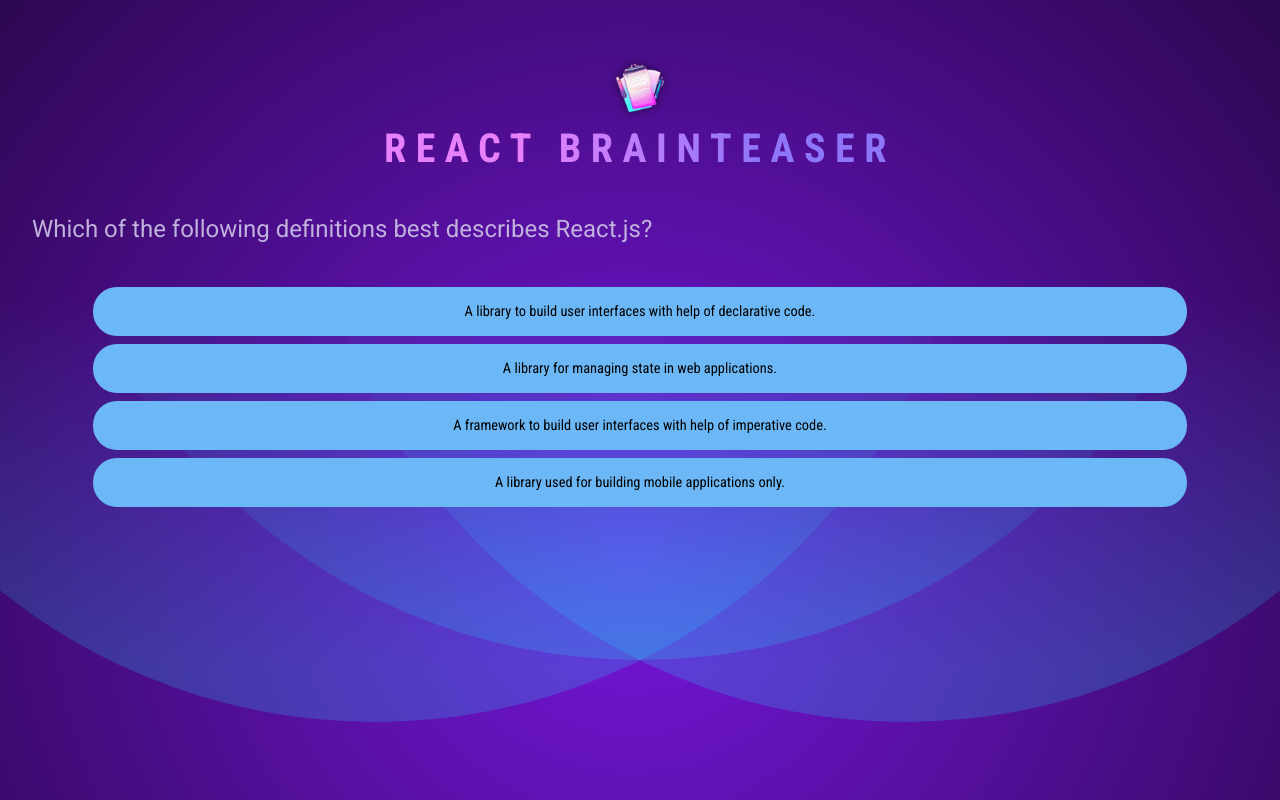
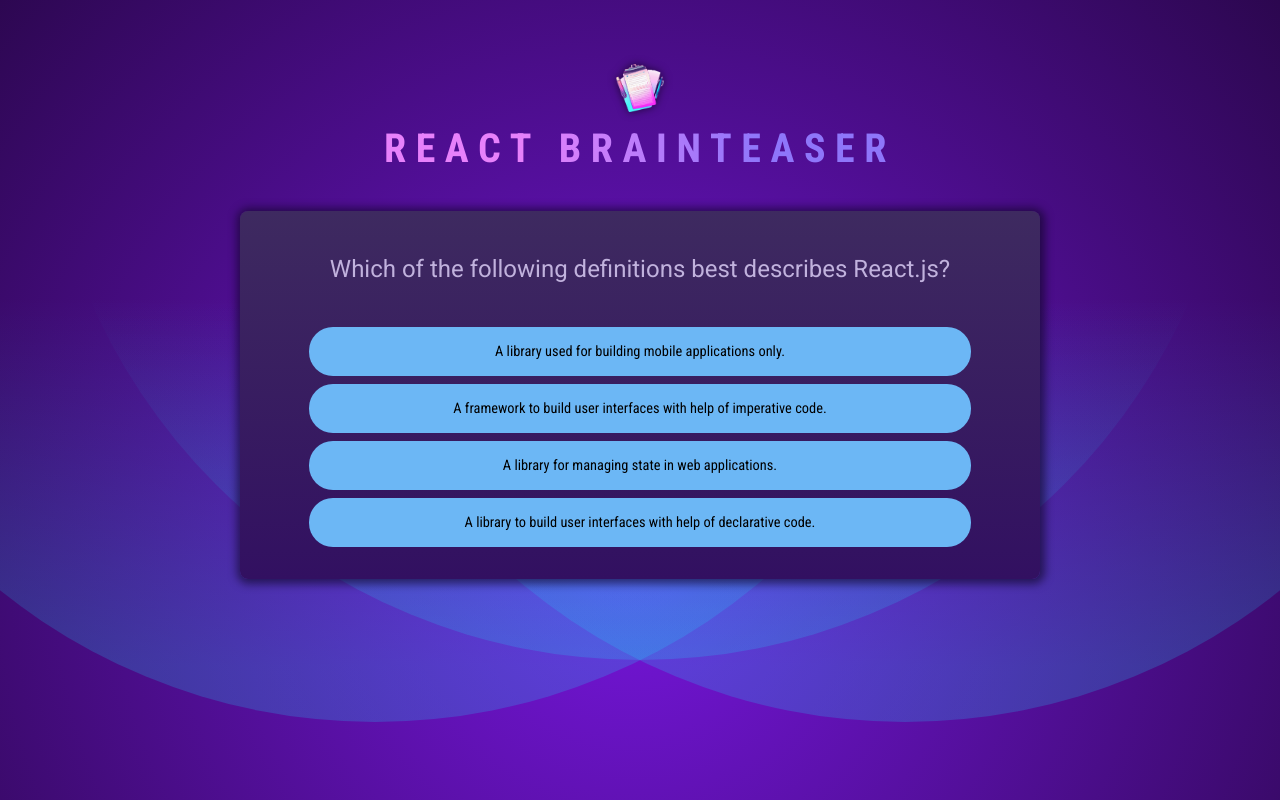
Before and after one commit to NirajMourya/ReactBrainTeaser, a React (Create React App) app in the folder reactbrainteaser/: page / in a window 1280 px wide. Built offline with nearby package versions, Linux system fonts and the light colour scheme.

Commit message:
Added answer shuffle and quiz completed logic

```diff
--- a/reactbrainteaser/src/App.js
+++ b/reactbrainteaser/src/App.js
@@ -5,7 +5,9 @@ function App() {
   return (
     <>
     <Header/>
-    <Quiz/>
+    <main>
+      <Quiz/>
+    </main>
     </>
   );
 }
--- a/reactbrainteaser/src/components/Quiz.jsx
+++ b/reactbrainteaser/src/components/Quiz.jsx
@@ -1,10 +1,12 @@
 import { useState } from "react";
 import QUESTIONS from "../questions"
+import quizCompleteImg from '../assets/quiz-complete.png';
 
 export default function Quiz()
 {
     const [userAnswers,setUserAnswers] = useState([]);
     const activeQuestionIndex = userAnswers.length;
+    const quizIsCompleted = activeQuestionIndex === QUESTIONS.length;
 
     function handleSelectAnswer(selectedAnswer)
     {
@@ -13,12 +15,26 @@ export default function Quiz()
         })
     }
 
+    if( quizIsCompleted )
+    {
+        return (
+            <div id="summary">
+                 <img src={quizCompleteImg} alt="Trophy Icon"/>
+                 <h2>Quiz Completed!</h2>
+            </div>
+        )
+    }
+
+    const shuffledAnswers = [...QUESTIONS[activeQuestionIndex].answers]
+    shuffledAnswers.sort((a,b) =>  Math.random() - 0.5);
+
     return (
+        <div id="quiz">
         <div id="question">
         <h2>{QUESTIONS[activeQuestionIndex].text}</h2>
         <ul id="answers">
             {
-                QUESTIONS[activeQuestionIndex].answers.map((answer) => (
+                shuffledAnswers.map((answer) => (
                    <li key={answer} className="answer">
                       <button onClick={() => handleSelectAnswer(activeQuestionIndex)}>
                          {answer}
@@ -28,5 +44,6 @@ export default function Quiz()
             }
         </ul>
         </div>
+        </div>
     );
 }
```
